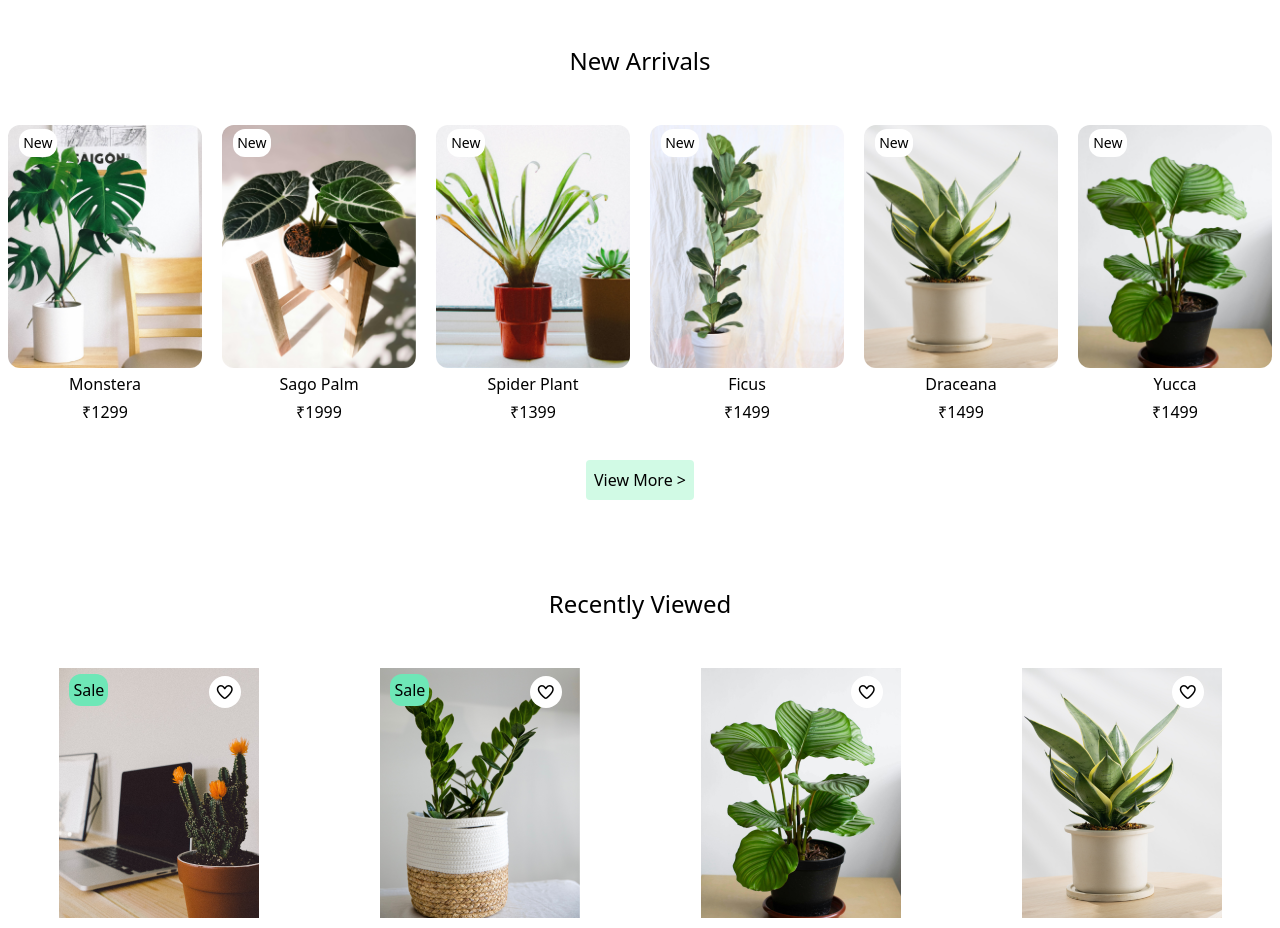
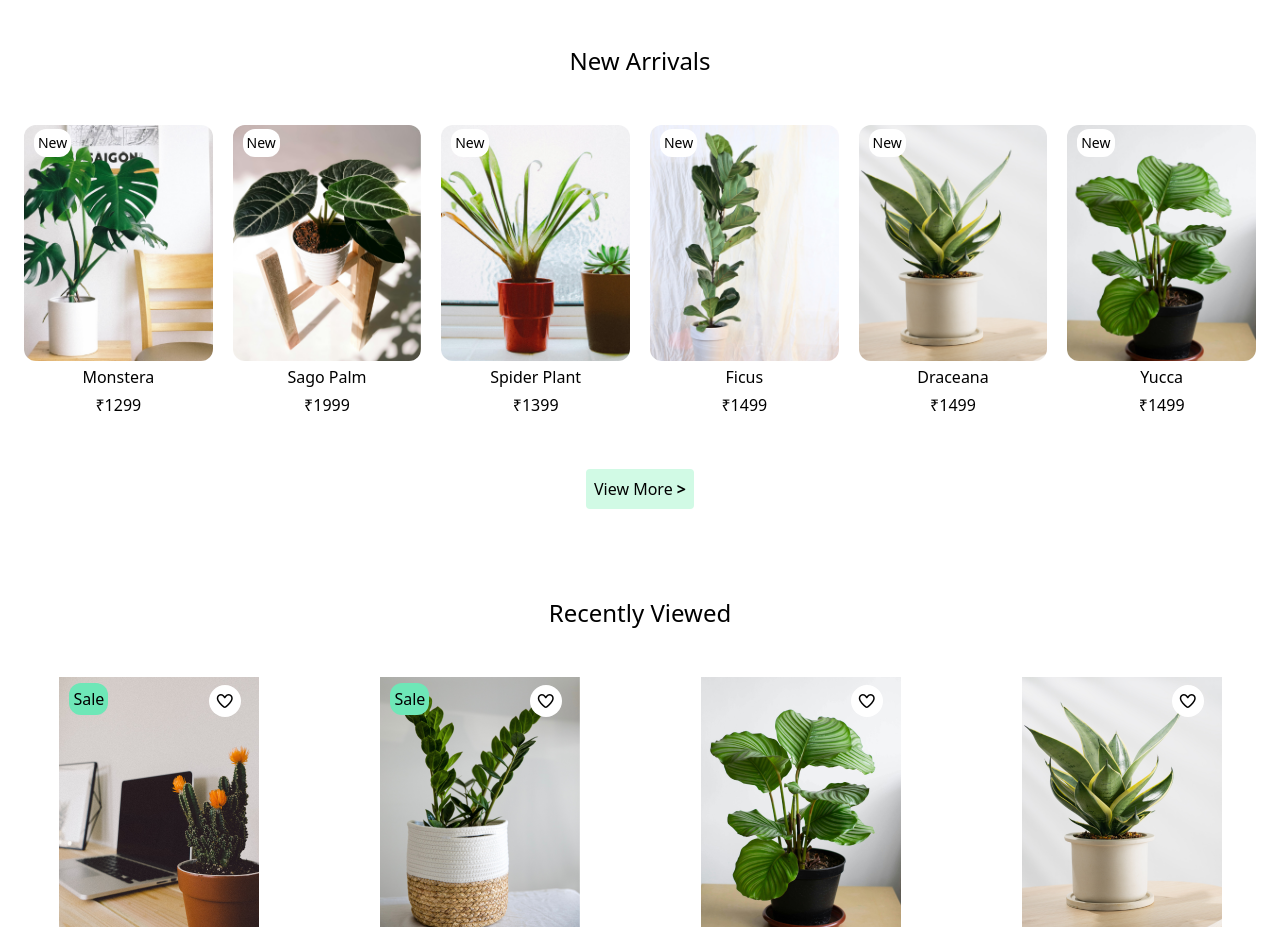
Before and after one commit to Srimathy-J/Greenden-TailWind, a plain HTML site: page index.html in a window 1280 px wide. Shown: the part 1307-2235 px from the top of the page. Drawn offline with nearby package versions, Linux system fonts and the light colour scheme.

Commit message:
updated pages

```diff
--- a/index.html
+++ b/index.html
@@ -29,7 +29,7 @@
     </nav>
     <!-- flash sale -->
     <div class="flash-sale-bar bg-green-200 shadow-2xl text-black p-2 text-center overflow-hidden whitespace-nowrap">
-        <span class="inline-block animate-pulse p-3">⚡ Flash Sale! Up to 25% off! Shop now! ⚡</span>
+        <span class="inline-block animate-pulse p-3">⚡ FLASH SALE! Up to 25% off! SHOP NOW! ⚡</span>
     </div>
 
     <!-- header section -->
@@ -141,7 +141,7 @@
         <h2 class="text-2xl font-medium  mt-10 mb-10">New Arrivals</h2>
 
 
-        <div class="grid grid-cols-2 gap-5 text-center md:grid-cols-6 p-2">
+        <div class="grid m-4 grid-cols-3 gap-5 text-center md:grid-cols-6 p-2">
             <div class="relative">
                 <p class="bg-white text-black w-fit p-1 rounded-xl absolute right-3/4 top-1 z-10 text-sm"> New </p>
                 <img src="./images/newarrivals1.png"
@@ -195,7 +195,7 @@
 
         </div>
         <button class="bg-green-100 p-2 rounded mt-7 mb-2 hover:bg-green-200 text-center "><a href="products.html">
-                View More > </a></button>
+                View More<b> > </b> </a></button>
     </section>
 
     <!-- Recently Viewed -->
```
